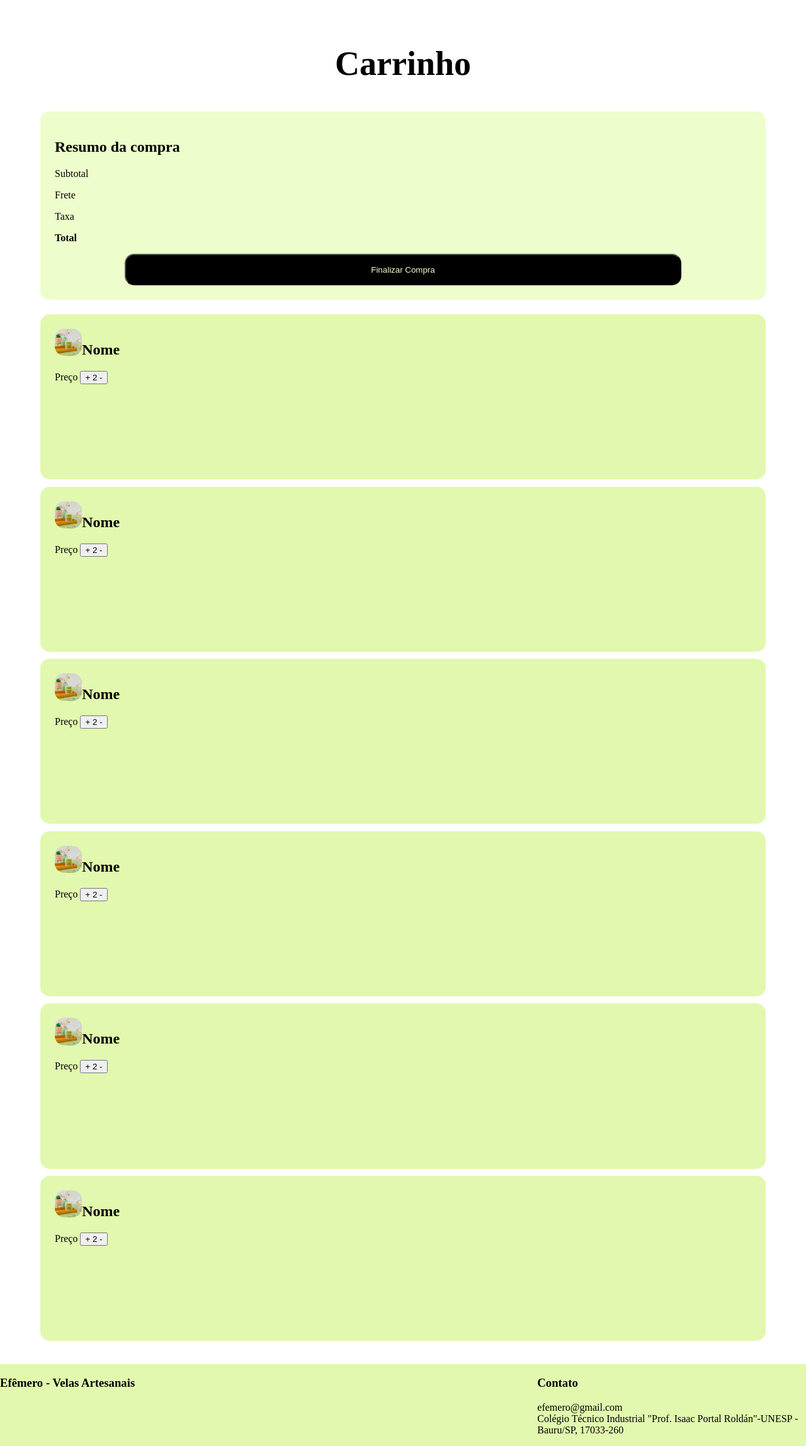
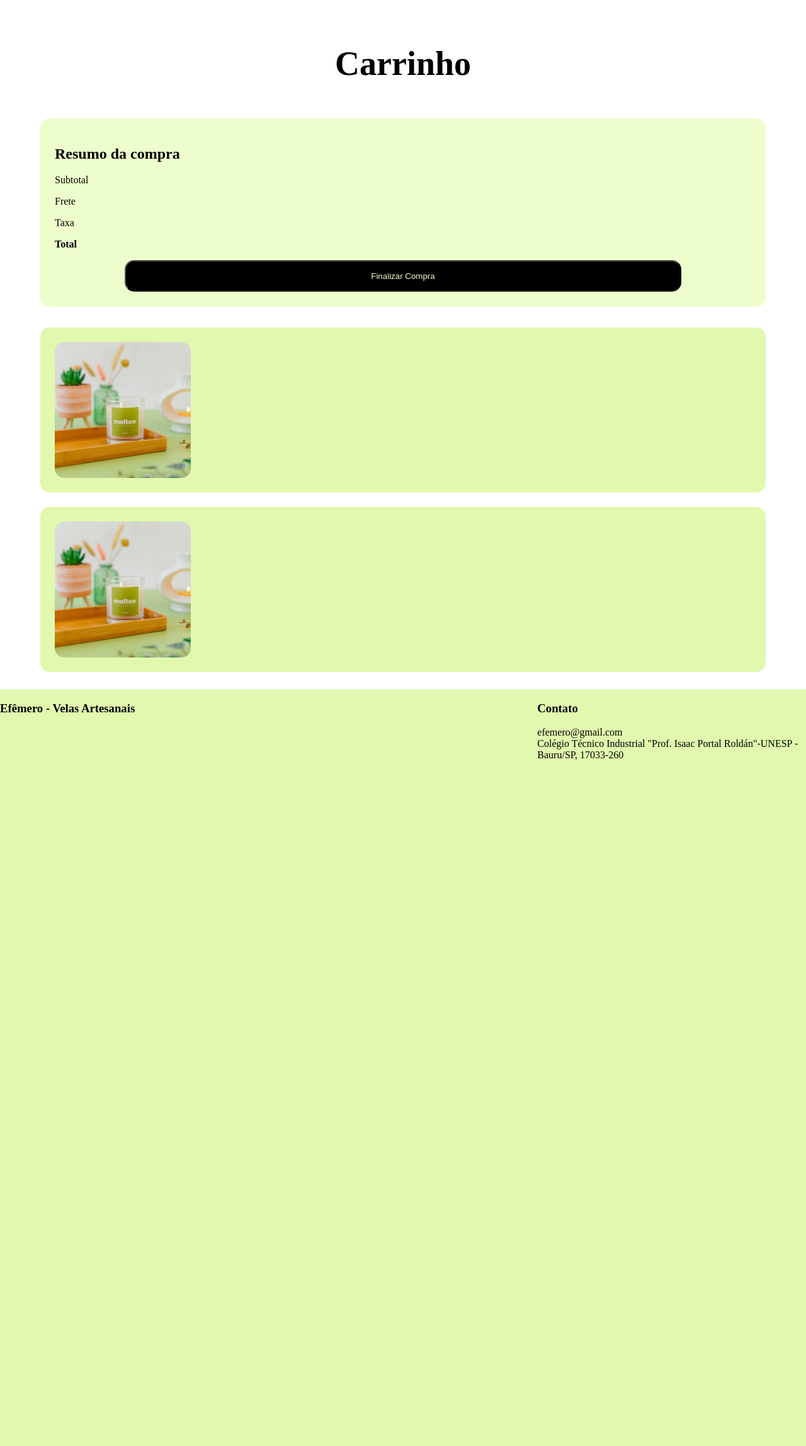
Before and after one commit to SenhorContritus/Curso-aplicativos1, a PHP site: page /carrinho.html in a window 1280 px wide. Shown: the part 50-2346 px from the top of the page at 63% size. After the commit the page ends 1257 px from the top, so only its background shows below. Run offline with PHP 8.4, Linux system fonts and the light colour scheme; some libraries are stand-ins or nearby versions.

Commit message:
hahahhahahhahha

```diff
--- a/App1-Jubs/Ecommerce/carrinho.html
+++ b/App1-Jubs/Ecommerce/carrinho.html
@@ -40,65 +40,21 @@
         <p>Frete</p>
         <p>Taxa</p>
         <p class="t"><strong>Total</strong></p>
-        <a href="finalizarCompra.html"><button>Finalizar Compra</button></a>
+        <a href="finalizarCompra.html"><button class="btcompra">Finalizar Compra</button></a>
       </div>
     </article>
 
     <article class="itens">
-      <div>
+      <div class="produto">
         <img src="img/vela.png" alt="vela">
-        <p>
-          <h1>Nome</h1>
-          Preço
-          <button>+ 2 -</button>
+        <p class="info">
+
         </p>
       </div>
 
-      <div>
+      <div class="produto">
         <img src="img/vela.png" alt="vela">
-        <p>
-          <h1>Nome</h1>
-          Preço
-          <button>+ 2 -</button>
-        </p>
       </div>
-
-      <div>
-        <img src="img/vela.png" alt="vela">
-        <p>
-          <h1>Nome</h1>
-          Preço
-          <button>+ 2 -</button>
-        </p>
-      </div>
-
-      <div>
-        <img src="img/vela.png" alt="vela">
-        <p>
-          <h1>Nome</h1>
-          Preço
-          <button>+ 2 -</button>
-        </p>
-      </div>
-
-      <div>
-        <img src="img/vela.png" alt="vela">
-        <p>
-          <h1>Nome</h1>
-          Preço
-          <button>+ 2 -</button>
-        </p>
-      </div>
-
-      <div>
-        <img src="img/vela.png" alt="vela">
-        <p>
-          <h1>Nome</h1>
-          Preço
-          <button>+ 2 -</button>
-        </p>
-      </div>
-
     </article>
 
   </main>
--- a/App1-Jubs/Ecommerce/css/carrinho.css
+++ b/App1-Jubs/Ecommerce/css/carrinho.css
@@ -1,7 +1,7 @@
 body{
   text-wrap: wrap;
   width: 100%;
-  height: 100%;
+  height: 100vh;
   margin: 0px;
   padding: 0px;
   gap: 0px;
@@ -85,7 +85,7 @@ main{
   display: grid;
   grid-template-columns: 1fr;
   grid-template-rows: repeat(3,auto);
-  gap: 0px;
+  gap: 1%;
 }
   main .a1{
     grid-row: 1;
@@ -99,10 +99,9 @@ main{
     border-radius: 15px;
     grid-row: 2;
     grid-column: 1;
-    margin-bottom: 2%;
     padding: 2%;
   }
-  .compra button{
+  .compra .btcompra{
       width: 80%;
       height: 50px;
       margin-left: 10%;
@@ -122,34 +121,49 @@ main{
     grid-column: 1;
 
     display: grid;
-    grid-template-columns: 1;
+    grid-template-columns: 1fr;
     grid-template-rows: repeat(auto, auto);
+
+    margin-top: 1%;
+    margin-bottom: 1%;
   }
-    main .itens div{
+    main .itens .produto{
       padding: 2%;
+      margin-top: 1%;
+      margin-bottom: 1%;
+
       grid-row: auto;
       grid-column: 1;
 
-      margin-bottom: 1%;
       border-radius: 15px;
-
       background-color: rgb(225, 248, 174);
-
       width: 96%;
     }
-      main .itens div img{
-        float: left;
-        grid-row: 1;
-        grid-column: 1;
-
-        height: 20%;
+      main .produto img{
+        height: 100%;
+        float:left;
         border-radius: 15px;
       }
-      main .itens div p{
-        grid-row: 1;
-        grid-column: 2;
+      main .produto .info{
+        display:grid;
+        grid-row: repeat(3, 1fr);
+        grid-column: 1fr;
 
+        height: 216px;
+        margin: 0px;
       }
+      main .produto .qntd{
+        width: auto;
+        grid-column: 1;
+        grid-row: 3;
+      }
+      main .produto .qntd button{
+        height: 19px;
+        width: 19px;
+        padding: 0px;
+        margin: 0px;
+      }
+
      footer{
         grid-row: 3;
         grid-column: 1;
@@ -175,12 +189,9 @@ main{
   main .a1{
     font-size: 36px;
   }
-  main .itens div{
+  main .produto{
     height: 216px;
   }
-    main .itens div img{
-      height: 20%;
-    }
   footer{
       display: grid;
       grid-template-columns: 2fr 1fr;
@@ -205,12 +216,9 @@ main{
   main .a1{
     font-size: 26px;
   }
-  main .itens div{
+  main .produto{
     height: 162px;
   }
-    main .itens div img{
-      height: 15%;
-    }
   footer{
       display: grid;
       grid-template-columns: 2fr 1fr;
@@ -235,12 +243,9 @@ main{
   main .a1{
     font-size: 20px;
   }
-  main .itens div{
+  main .produto{
     height: 54px;
   }
-    main .itens div img{
-      height: 5%;
-    }
   footer{
       display: grid;
       grid-template-columns:1fr;
--- a/App1-Jubs/Ecommerce/css/finaCompra.css
+++ b/App1-Jubs/Ecommerce/css/finaCompra.css
@@ -114,6 +114,8 @@ header{
             grid-row: 2;
             grid-column: 1;
 
+            padding: 2%;
+
             display: grid;
             grid-template-rows: repeat(2, auto);
             grid-template-columns: 1fr;
@@ -123,7 +125,7 @@ header{
                 grid-row: 1;
                 grid-column: 1;
 
-                width: 96%;
+                width: auto;
                 height: auto;
 
                 background-color: #fff;
```
Also changed, not shown: App1-Jubs/Ecommerce/index.html (+0 -77 lines).
